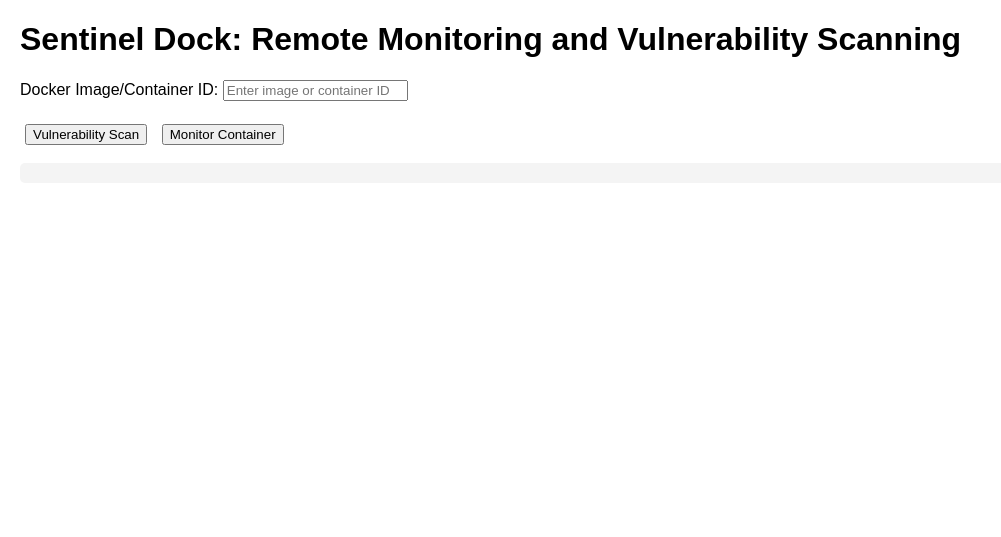
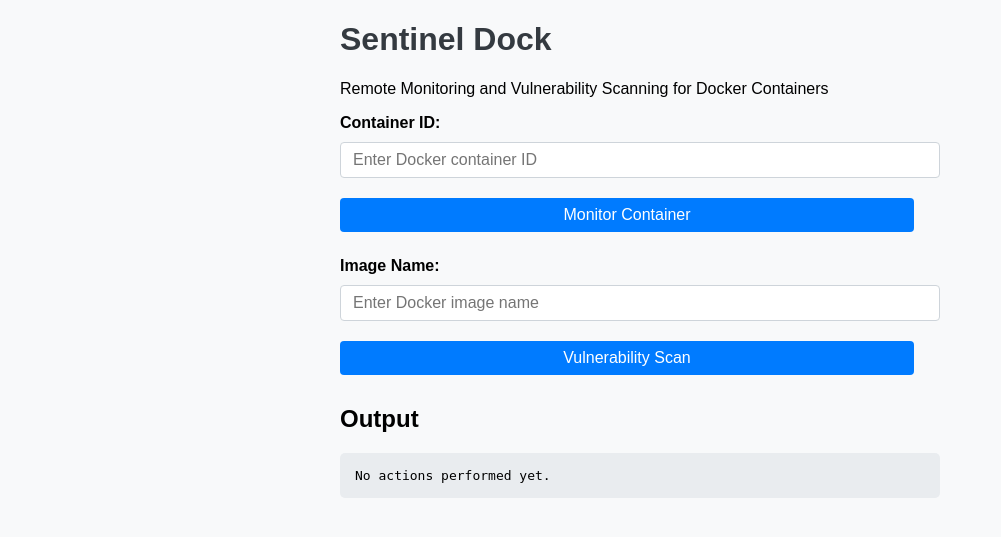
Before and after one commit to Hafiz-shamnad/SenitnalDock, a Flask app: page / in a window 1280 px wide. Shown: the top 537 px of the page, without its empty margins (0-1001 px from the left). Run offline with Flask 2, Linux system fonts and the light colour scheme.

Commit message:
Added basic front end monitoring and trovy for scanning

```diff
--- a/app.py
+++ b/app.py
@@ -19,11 +19,12 @@ def monitor():
     result = monitor_container(REMOTE_HOST, REMOTE_USER, REMOTE_PASS, container_id)
     return jsonify(result)
 
-@app.route('/vulnerability_scan', methods=['POST'])
+@app.route('/scanner', methods=['POST'])
 def vulnerability_scan():
     image_name = request.json.get('image_name')
     result = scan_image(REMOTE_HOST, REMOTE_USER, REMOTE_PASS, image_name)
     return jsonify(result)
 
+
 if __name__ == '__main__':
     app.run(debug=True)
--- a/ssh_utils/monitor.py
+++ b/ssh_utils/monitor.py
@@ -5,13 +5,13 @@ def monitor_container(host, username, password, container_id):
     if not client.connect():
         return {"success": False, "error": "Failed to connect to server."}
 
-    command = f"docker stats {container_id} --no-stream --format '{{{{json .}}}}'"
     try:
+        command = f"docker inspect {container_id}"
         output, error = client.execute(command)
         client.close()
         if error:
             return {"success": False, "error": error}
-        return {"success": True, "stats": output}
+        return {"success": True, "container_info": output}
     except Exception as e:
         client.close()
         return {"success": False, "error": str(e)}
--- a/templates/index.html
+++ b/templates/index.html
@@ -1,33 +1,122 @@
 <!DOCTYPE html>
-<html>
+<html lang="en">
 <head>
+    <meta charset="UTF-8">
+    <meta name="viewport" content="width=device-width, initial-scale=1.0">
     <title>Sentinel Dock</title>
     <style>
-        body { font-family: Arial, sans-serif; margin: 20px; }
-        button { margin: 5px; }
-        pre { background: #f4f4f4; padding: 10px; border-radius: 5px; }
+        body {
+            font-family: Arial, sans-serif;
+            margin: 20px;
+            background-color: #f8f9fa;
+        }
+
+        h1 {
+            color: #343a40;
+        }
+
+        label {
+            font-weight: bold;
+            margin-top: 10px;
+            display: block;
+        }
+
+        input, button {
+            margin: 10px 0;
+            padding: 8px 12px;
+            font-size: 16px;
+            border: 1px solid #ced4da;
+            border-radius: 4px;
+            width: calc(100% - 26px); /* Match padding */
+        }
+
+        button {
+            cursor: pointer;
+            background-color: #007bff;
+            color: #fff;
+            border: none;
+        }
+
+        button:hover {
+            background-color: #0056b3;
+        }
+
+        pre {
+            background: #e9ecef;
+            padding: 15px;
+            border-radius: 5px;
+            overflow-x: auto;
+        }
+
+        .container {
+            max-width: 600px;
+            margin: auto;
+        }
+
+        .input-group {
+            margin-bottom: 15px;
+        }
+
+        .error {
+            color: red;
+            font-weight: bold;
+        }
+
+        .success {
+            color: green;
+            font-weight: bold;
+        }
     </style>
 </head>
 <body>
-    <h1>Sentinel Dock: Remote Monitoring and Vulnerability Scanning</h1>
-    <label>Docker Image/Container ID:</label>
-    <input type="text" id="input" placeholder="Enter image or container ID"><br><br>
+    <div class="container">
+        <h1>Sentinel Dock</h1>
+        <p>Remote Monitoring and Vulnerability Scanning for Docker Containers</p>
 
-    <button onclick="execute('vulnerability_scan')">Vulnerability Scan</button>
+        <!-- Monitor Container Section -->
+        <div class="input-group">
+            <label for="container_id">Container ID:</label>
+            <input type="text" id="container_id" placeholder="Enter Docker container ID">
             <button onclick="execute('monitor')">Monitor Container</button>
+        </div>
 
-    <pre id="output"></pre>
+        <!-- Scan Image Section -->
+        <div class="input-group">
+            <label for="image_name">Image Name:</label>
+            <input type="text" id="image_name" placeholder="Enter Docker image name">
+            <button onclick="execute('scanner')">Vulnerability Scan</button>
+        </div>
+
+        <!-- Output Section -->
+        <h2>Output</h2>
+        <pre id="output">No actions performed yet.</pre>
+    </div>
 
     <script>
         async function execute(endpoint) {
-            const input = document.getElementById('input').value;
+    const input = document.getElementById(endpoint === 'scanner' ? 'image_name' : 'container_id').value;
     const response = await fetch('/' + endpoint, {
         method: 'POST',
         headers: { 'Content-Type': 'application/json' },
-                body: JSON.stringify({ container_id: input, image_name: input })
+        body: JSON.stringify(endpoint === 'scanner' ? { image_name: input } : { container_id: input })
     });
     const result = await response.json();
-            document.getElementById('output').textContent = JSON.stringify(result, null, 2);
+    displayOutput(result);
+}
+
+function displayOutput(result) {
+    const output = document.getElementById('output');
+    output.innerHTML = ''; // Clear previous results
+
+    if (result.success) {
+        output.innerHTML = `
+            <strong>OS:</strong> ${result.os}<br>
+            <strong>Summary:</strong> ${result.summary}<br>
+            <pre>${result.scan_result}</pre>
+        `;
+    } else {
+        output.textContent = result.error || 'An unknown error occurred.';
+    }
 }
     </script>
 </body>
```
Also changed, not shown: ssh_utils/scanner.py (+40 -4 lines), ssh_utils/vulnerability.py (+19 -19 lines). Lines whose indentation alone changed are shown as unchanged.
